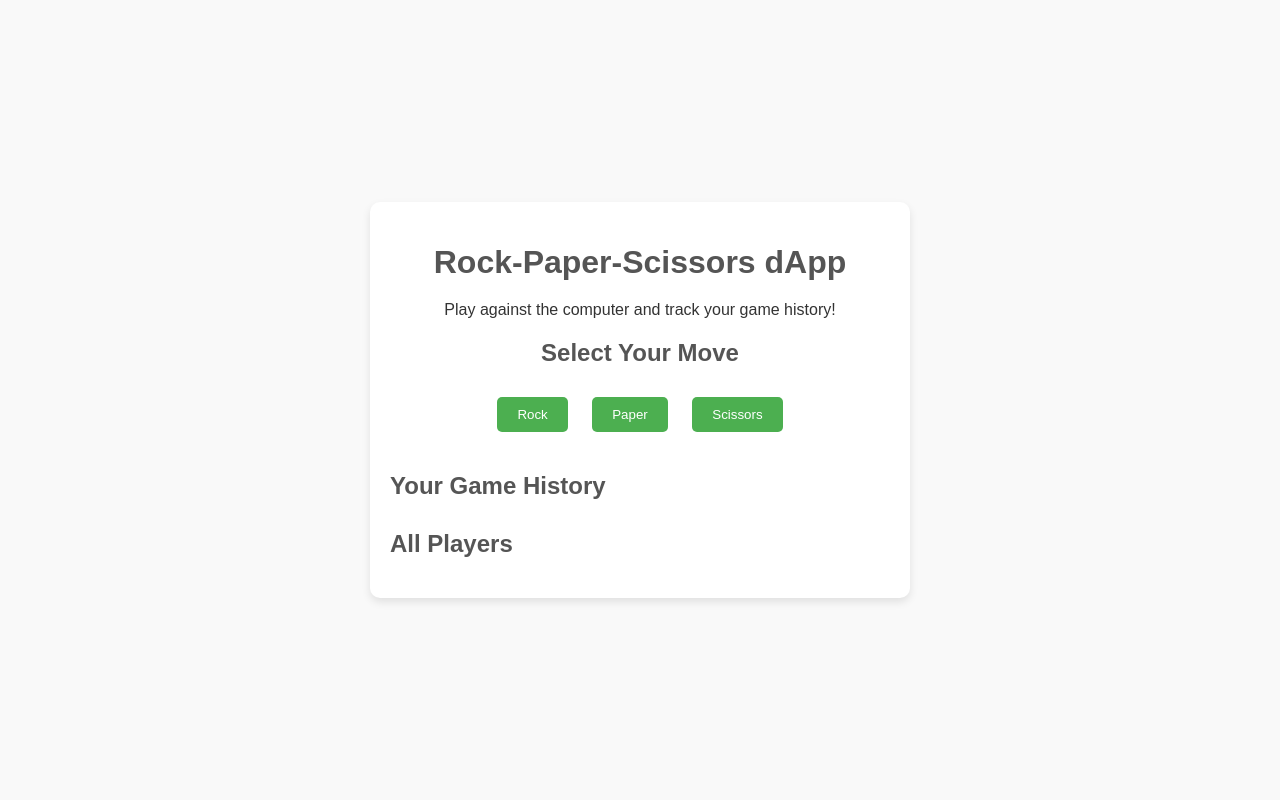
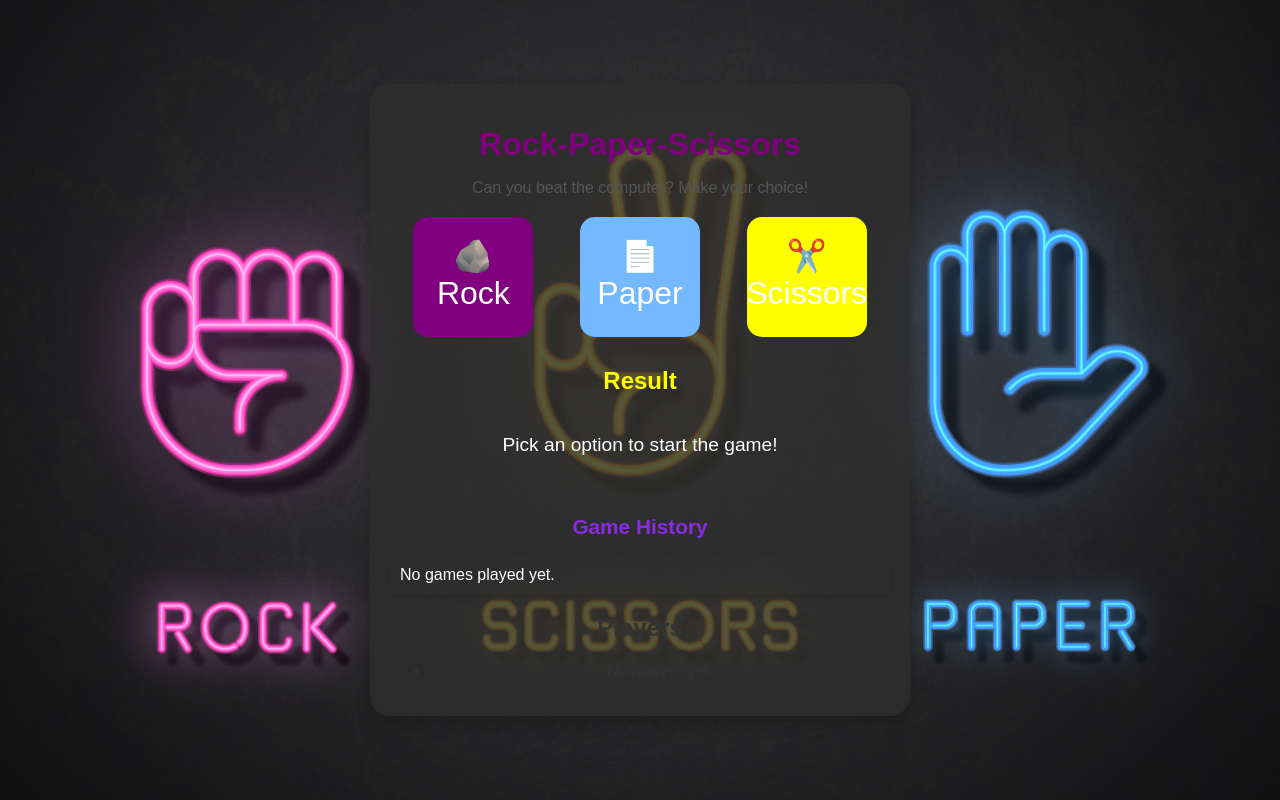
Before and after one commit to NurkhanTulepbergen/blockchain_rock_paper_scissors, a plain HTML site: page index.html in a window 1280 px wide. Drawn offline with Linux system fonts and the light colour scheme.

Commit message:
update all with new UI

```diff
--- a/index.html
+++ b/index.html
@@ -9,28 +9,38 @@
     <script src="script.js" defer></script>
 </head>
 <body>
-    <div class="container">
-        <h1>Rock-Paper-Scissors dApp</h1>
-        <p>Play against the computer and track your game history!</p>
+    <div class="game-container">
+        <header>
+            <h1>Rock-Paper-Scissors</h1>
+            <p>Can you beat the computer? Make your choice!</p>
+        </header>
 
-        <div class="game-section">
-            <h2>Select Your Move</h2>
-            <div class="buttons">
-                <button onclick="playGame('rock')">Rock</button>
-                <button onclick="playGame('paper')">Paper</button>
-                <button onclick="playGame('scissors')">Scissors</button>
-            </div>
-        </div>
+        <main>
+            <section class="game-buttons">
+                <button onclick="playGame('rock')" class="game-btn rock">🪨 Rock</button>
+                <button onclick="playGame('paper')" class="game-btn paper">📄 Paper</button>
+                <button onclick="playGame('scissors')" class="game-btn scissors">✂️ Scissors</button>
+            </section>
 
-        <div class="history-section">
-            <h2>Your Game History</h2>
-            <ul id="history-list"></ul>
-        </div>
+            <section class="game-result">
+                <h2>Result</h2>
+                <p id="result-message">Pick an option to start the game!</p>
+            </section>
 
-        <div class="players-section">
-            <h2>All Players</h2>
-            <ul id="players-list"></ul>
-        </div>
+            <section class="game-history">
+                <h2>Game History</h2>
+                <ul id="history-list">
+                    <li>No games played yet.</li>
+                </ul>
+            </section>
+
+            <section class="players-list">
+                <h2>Players</h2>
+                <ul id="players-list">
+                    <li>No players yet.</li>
+                </ul>
+            </section>
+        </main>
     </div>
 </body>
 </html>
--- a/script.js
+++ b/script.js
@@ -1,4 +1,4 @@
-const contractAddress = "YOUR_CONTRACT_ADDRESS";
+const contractAddress = "YOUR_CONTRACT_ADDRESS"; // Replace with your contract address
 const abi = [
     // Add your contract's ABI here
 ];
@@ -39,11 +39,15 @@ async function loadGameHistory() {
     const historyList = document.getElementById("history-list");
     historyList.innerHTML = "";
 
+    if (history.length === 0) {
+        historyList.innerHTML = "<li>No games played yet.</li>";
+    } else {
         history.forEach((game, index) => {
             const li = document.createElement("li");
             li.innerText = `Game ${index + 1}: ${game.result} (You: ${game.userChoice}, Computer: ${game.computerChoice})`;
             historyList.appendChild(li);
         });
+    }
 }
 
 async function loadPlayers() {
@@ -51,9 +55,13 @@ async function loadPlayers() {
     const playersList = document.getElementById("players-list");
     playersList.innerHTML = "";
 
+    if (players.length === 0) {
+        playersList.innerHTML = "<li>No players yet.</li>";
+    } else {
         players.forEach(player => {
             const li = document.createElement("li");
             li.innerText = player;
             playersList.appendChild(li);
         });
     }
+}
--- a/style.css
+++ b/style.css
@@ -1,8 +1,12 @@
+/* General styles */
 body {
-    font-family: Arial, sans-serif;
+    font-family: 'Arial', sans-serif;
     margin: 0;
     padding: 0;
-    background: #f9f9f9;
+    background-image: url('background.jpg'); /* Add the image file path here */
+    background-size: cover; /* Ensures the image covers the entire background */
+    background-position: center; /* Centers the image */
+    background-repeat: no-repeat; /* Prevents the image from repeating */
     color: #333;
     display: flex;
     justify-content: center;
@@ -10,48 +14,102 @@ body {
     height: 100vh;
 }
 
-.container {
+.game-container {
+    background: rgba(45, 45, 45, 0.8); /* Slight transparency for the game container */
+    border-radius: 20px;
+    box-shadow: 0 8px 16px rgba(0, 0, 0, 0.2);
     text-align: center;
-    background: #fff;
-    border-radius: 10px;
+    width: 90%;
+    max-width: 500px;
     padding: 20px;
-    box-shadow: 0 4px 8px rgba(0, 0, 0, 0.1);
-    width: 80%;
-    max-width: 500px;
+    overflow: hidden;
 }
 
-h1, h2 {
-    margin-bottom: 20px;
-    color: #555;
+header h1 {
+    font-size: 2rem;
+    color: purple;
+    margin-bottom: 10px;
 }
 
-.buttons button {
-    background: #4CAF50;
-    color: white;
-    border: none;
-    padding: 10px 20px;
-    margin: 10px;
-    border-radius: 5px;
-    cursor: pointer;
+header p {
+    font-size: 1rem;
+    color: #555;
+    margin-bottom: 20px;
 }
 
-.buttons button:hover {
-    background: #45a049;
+/* Buttons */
+.game-buttons {
+    display: flex;
+    justify-content: space-around;
+    margin-bottom: 30px;
 }
 
-.history-section, .players-section {
-    margin-top: 30px;
-    text-align: left;
+.game-btn {
+    border: none;
+    background: linear-gradient(to right, #6a11cb, #2575fc);
+    color: white;
+    padding: 20px 25px;
+    font-size: 2rem;
+    border-radius: 15px;
+    cursor: pointer;
+    transition: transform 0.3s, box-shadow 0.3s;
+    display: flex;
+    flex-direction: column;
+    align-items: center;
+    width: 120px;
+    height: 120px;
 }
 
-ul {
+.game-btn:hover {
+    transform: translateY(-5px);
+    box-shadow: 0 8px 16px rgba(0, 0, 0, 0.2);
+}
+
+.game-btn.rock {
+    background: purple;
+}
+
+.game-btn.paper {
+    background: #74b9ff;
+}
+
+.game-btn.scissors {
+    background: yellow;
+}
+
+/* Result section */
+.game-result h2 {
+    font-size: 1.5rem;
+    margin-bottom: 10px;
+    color: yellow;
+}
+
+#result-message {
+    font-size: 1.2rem;
+    color: white;
+    padding: 10px;
+    border-radius: 10px;
+    display: inline-block;
+}
+
+/* History section */
+.game-history h2 {
+    font-size: 1.3rem;
+    margin-top: 30px;
+    color: blueviolet;
+}
+
+#history-list {
     list-style: none;
     padding: 0;
 }
 
-ul li {
-    background: #f4f4f4;
+#history-list li {
+    padding: 10px;
     margin: 5px 0;
-    padding: 10px;
-    border-radius: 5px;
+    border-radius: 8px;
+    font-size: 1rem;
+    color: white;
+    text-align: left;
+    box-shadow: 0 4px 8px rgba(0, 0, 0, 0.1);
 }
```
Also changed, not shown: background.jpg (added), overview.png (added). Lines whose indentation alone changed are shown as unchanged.
